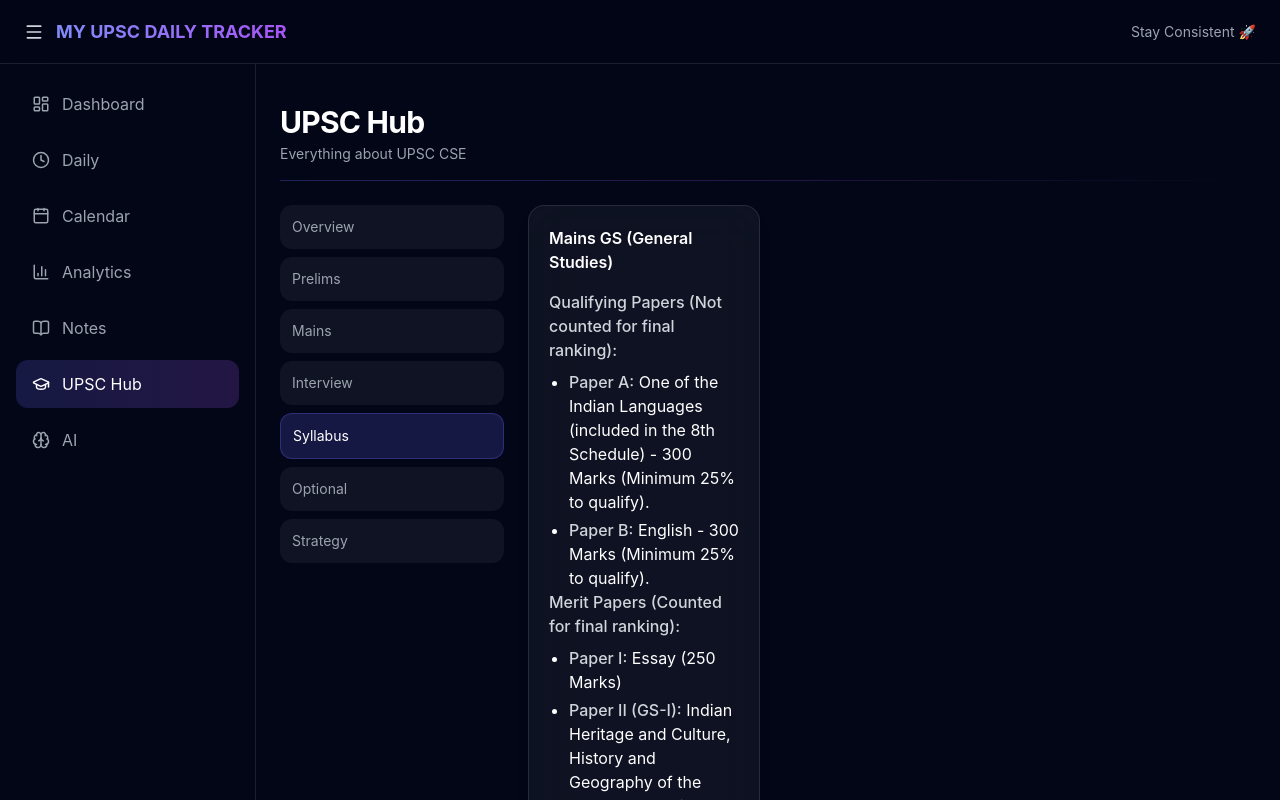
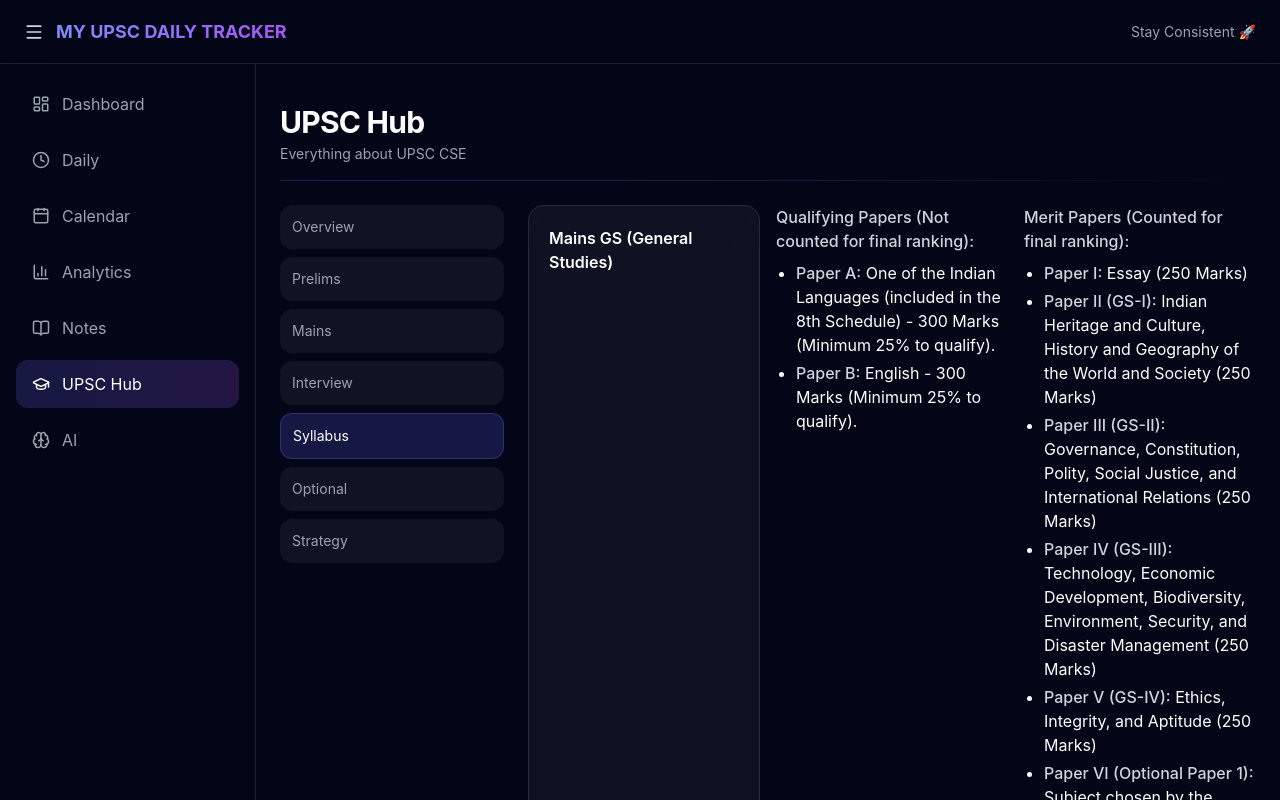
Before and after one commit to Anupam2701/upsc-intelligence-system, a React (Create React App) app in the folder frontend/: page /upsc in a window 1280 px wide. Both pictures are taken after a click on the element "Syllabus". Shown: the top 800 px of the page. Built offline with nearby package versions, Linux system fonts and the light colour scheme; no server answers.

Commit message:
UPSC page update

```diff
--- a/frontend/src/pages/UPSCPage.jsx
+++ b/frontend/src/pages/UPSCPage.jsx
@@ -144,8 +144,9 @@
   <>
     <div className="card">
       <h3 className="font-semibold mb-4">Mains GS (General Studies)</h3>
+    </div>
     <div classname = "card">
-          <p className="font-medium text-gray-300 mb-2">Qualifying Papers (Not counted for final ranking):</p>
+      <h3 className="font-medium text-gray-300 mb-2">Qualifying Papers (Not counted for final ranking):</h3>
         <ul className="list-disc list-outside pl-5 space-y-1">
           <li>
             <span className="font-medium text-gray-300">Paper A:</span> One of the Indian Languages (included in the 8th Schedule) - 300 Marks (Minimum 25% to qualify).
@@ -156,8 +157,9 @@
         </ul>
     </div>
 
+
     <div classname = "card">
-          <p className="font-medium text-gray-300 mb-2">Merit Papers (Counted for final ranking):</p>
+      <h3 className="font-medium text-gray-300 mb-2">Merit Papers (Counted for final ranking):</h3>
         <ul className="list-disc list-outside pl-5 space-y-1">
           <li><span className="font-medium text-gray-300">Paper I:</span> Essay (250 Marks)</li>
           <li><span className="font-medium text-gray-300">Paper II (GS-I):</span> Indian Heritage and Culture, History and Geography of the World and Society (250 Marks)</li>
@@ -168,11 +170,12 @@
           <li><span className="font-medium text-gray-300">Paper VII (Optional Paper 2):</span> Subject chosen by the candidate (250 Marks)</li>
         </ul>
     </div>
+
     <div classname = "card">
-          <p>Total Mains Marks: 1750</p>
-          <p>GRAND TOTAL MARKS: 1750 (Written) + 275 (Interview) = 2025</p>
+      <h3>Total Mains Marks: 1750</h3>
+      <h3>GRAND TOTAL MARKS: 1750 (Written) + 275 (Interview) = 2025</h3>
     </div>
-      </div>
+
   </>
 )}
 
```
Lines whose indentation alone changed are shown as unchanged.
